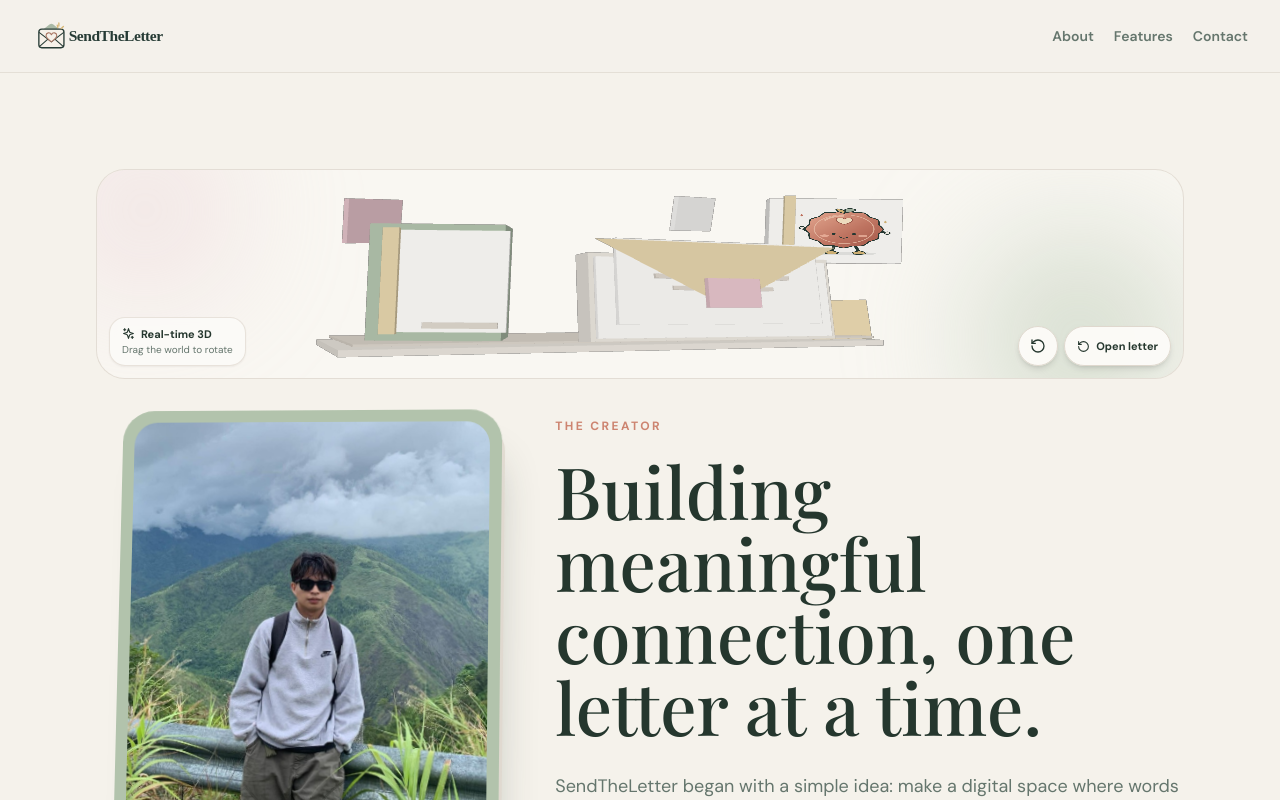
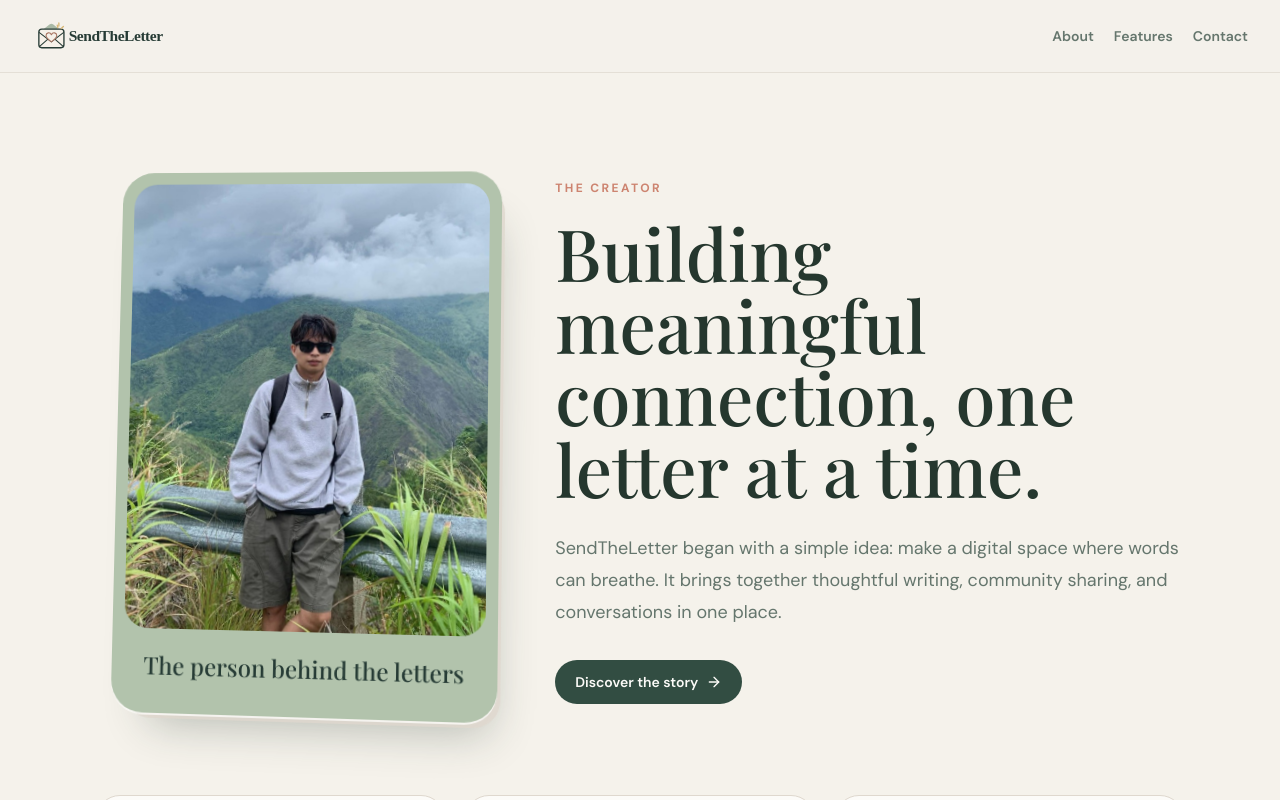
Before and after one commit to donnelsimbajon-design/SendtheLetter_System, a React (Vite) app in the folder Note_letter/: page /creator in a window 1280 px wide. Shown: the top 800 px of the page. Built offline with nearby package versions, Linux system fonts and the light colour scheme; no server answers.

Commit message:
design: remove intrusive low-poly 3D banner from Creator.tsx

```diff
--- a/Note_letter/src/Pages/Creator.tsx
+++ b/Note_letter/src/Pages/Creator.tsx
@@ -1,4 +1,3 @@
-import WorldScene3D from '../components/WorldScene3D';
 import { Link } from 'react-router-dom';
 import { ArrowRight } from 'lucide-react';
 import CharacterBadge from '../components/CharacterBadge';
@@ -7,8 +6,6 @@ const Creator = () => (
   <div className="min-h-screen bg-background text-foreground">
     <header className="border-b border-border/70 bg-background/95"><div className="mx-auto flex min-h-[72px] min-w-0 max-w-7xl items-center justify-between gap-2 px-4 py-2 sm:px-8"><Link to="/" aria-label="SendTheLetter home" className="inline-flex shrink-0 items-center"><img src="/sendtheletter-logo.svg" alt="SendTheLetter" className="h-10 w-[148px] object-contain object-left sm:h-11 sm:w-[190px]" /></Link><nav aria-label="Creator navigation" className="flex shrink-0 items-center gap-3 text-xs font-semibold text-muted-foreground sm:gap-5 sm:text-sm"><Link to="/" className="min-h-10 items-center hover:text-foreground sm:hidden">Home</Link><Link to="/about" className="hidden min-h-10 items-center hover:text-foreground sm:inline-flex">About</Link><Link to="/services" className="hidden min-h-10 items-center hover:text-foreground md:inline-flex">Features</Link><Link to="/contact" className="hidden min-h-10 items-center hover:text-foreground lg:inline-flex">Contact</Link></nav></div></header>
     <main className="mx-auto max-w-6xl px-5 py-16 sm:px-8 sm:py-24">
-      <WorldScene3D kind="profile" title="SendTheLetter interactive 3D experience" className="mb-7 h-[210px] w-full " />
-
       <section className="grid items-center gap-10 lg:grid-cols-[.8fr_1.2fr]">
         <div className="stl-depth-hero mx-auto w-full max-w-sm overflow-hidden rounded-[2rem] bg-[hsl(var(--surface-sage))] p-3"><img src="/creator-profile.jpg" alt="SendTheLetter creator" className="aspect-[4/5] w-full rounded-[1.5rem] object-cover" onError={(event)=>{event.currentTarget.style.display='none';}}/><div className="p-5 text-center font-editorial text-2xl text-[#263B35]">The person behind the letters</div></div>
         <div><p className="text-xs font-bold uppercase tracking-[.2em] text-[hsl(var(--accent))]">The creator</p><h1 className="mt-5 break-words font-editorial text-4xl leading-[1.1] sm:text-7xl">Building meaningful connection, one letter at a time.</h1><p className="mt-7 text-lg leading-8 text-muted-foreground">SendTheLetter began with a simple idea: make a digital space where words can breathe. It brings together thoughtful writing, community sharing, and conversations in one place.</p><Link to="/about" className="mt-8 inline-flex items-center gap-2 rounded-full bg-primary px-5 py-3 text-sm font-semibold text-primary-foreground">Discover the story <ArrowRight size={16}/></Link></div>
```
